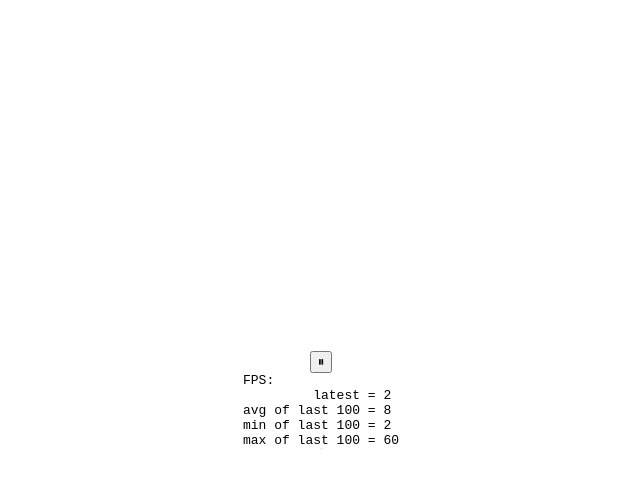
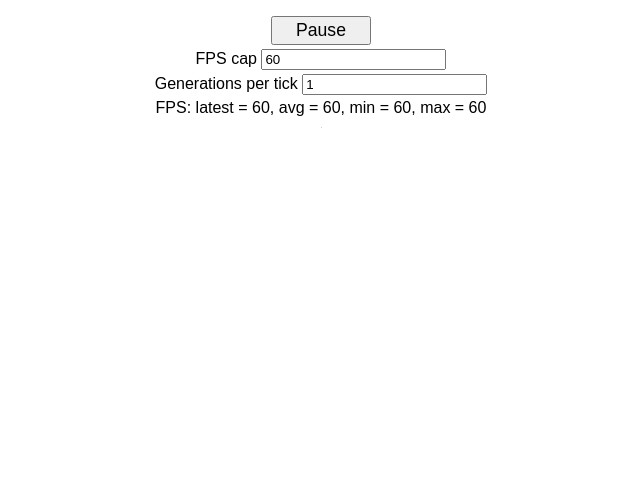
Before and after one commit to vladmyr/rust-wasm-game-of-life, a website built with webpack: page www/index.html in a window 1280 px wide. Shown: the whole page, without its empty margins (319-959 px from the left). Built offline with nearby package versions, Linux system fonts and the light colour scheme; what rust-wasm-game-of-life would draw is missing.

Commit message:
rs, js -- preparing for demo

```diff
--- a/www/index.html
+++ b/www/index.html
@@ -2,31 +2,60 @@
 <html>
   <head>
     <meta charset="utf-8">
-    <title>Hello wasm-pack!</title>
+    <title>Conway's Game of Life</title>
     <style>
       body {
-        position: absolute;
-        top: 0;
-        left: 0;
-        width: 100%;
-        height: 100%;
-        display: flex;
-        flex-direction: column;
-        align-items: center;
-        justify-content: center;
-        margin: 0;
+        margin: 2px;
+        font-family: sans-serif;
       }
 
-      #fps {
-        white-space: pre;
-        font-family: monospace;
+      /* * {
+        margin: 4px 0 0;
+      } */
+
+      .play-pause {
+        padding: 2px;
+        min-width: 100px;
+        font-size: 1.1em;
+      }
+
+      .canvas {
+        display: flex;
+        align-items: center;
+        flex-direction: column;
+      }
+
+      .controls {
+        padding: 10px;
+        text-align: center;
+      }
+
+      .input-group {
+        margin-top: 4px;
       }
     </style>
   </head>
   <body>
-    <button id="play-pause"></button>
-    <div id="fps"></div>
-    <canvas id="game-of-life-canvas"></canvas>
+    <div class="controls">
+      <div class="input-group">
+        <button class="play-pause" id="id_play_pause">
+          Pause
+        </button>
+      </div>
+
+      <div class="input-group">
+        FPS cap <input id="id_fps_cap" type="number" class="input" value="60" maxlength="2" size="2" />
+      </div>
+      <div class="input-group">
+        Generations per tick <input id="id_gen_multiplier" type="number" class="input" value="1" maxlength="2" size="2" />
+      </div>
+      <div class="input-group">
+        <span class="fps-monitor__report" id="id_fps_report"></span>
+      </div>
+    </div>
+    <div class="canvas">
+        <canvas id="id_canvas"></canvas>
+    </div>
     <script src="./bootstrap.js"></script>
   </body>
 </html>
--- a/www/index.js
+++ b/www/index.js
@@ -1,7 +1,7 @@
 import { Universe, Cell, UniversePreset } from "rust-wasm-game-of-life";
 import { memory } from "rust-wasm-game-of-life/rust_wasm_game_of_life_bg";
 
-const CELL_SIZE = 12;
+const CELL_SIZE = 10;
 const GRID_COLOR = "#cccccc";
 const DEAD_COLOR = "#ffffff";
 const ALIVE_COLOR = "#000000";
@@ -10,10 +10,38 @@ const universe = Universe.new(UniversePreset.Demo);
 const width = universe.width();
 const height = universe.height();
 
+let fps = parseInt(localStorage.getItem("fps")) || 60;
+let genMultiplier = parseInt(localStorage.getItem("genMultiplier")) || 1;
+
+const elFpsCap = document.getElementById("id_fps_cap");
+elFpsCap.setAttribute("value", fps);
+elFpsCap.addEventListener("input", event => {
+  const parsed = parseInt(event.target.value);
+
+  if (!Number.isNaN(parsed) && parsed > 0 && parsed < 61) {
+    fps = parsed;
+    localStorage.setItem("fps", fps);
+  } else {
+    elFpsCap.setAttribute("value", fps);
+  }
+})
+
+const elGenMultiplier = document.getElementById("id_gen_multiplier");
+elGenMultiplier.setAttribute("value", genMultiplier);
+elGenMultiplier.addEventListener("input", event => {
+  const parsed = parseInt(event.target.value);
+
+  if (!Number.isNaN(parsed) && parsed > 0 && parsed < 61) {
+    genMultiplier = parsed;
+    localStorage.setItem("genMultiplier", genMultiplier);
+  } else {
+    elGenMultiplier.setAttribute("value", genMultiplier);
+  }
+})
+
 let animationId = undefined;
-let fps = 2;
 
-const canvas = document.getElementById("game-of-life-canvas");
+const canvas = document.getElementById("id_canvas");
 canvas.height = (CELL_SIZE + 1) * height + 1;
 canvas.width = (CELL_SIZE + 1) * width + 1;
 
@@ -42,17 +70,17 @@ const isPaused = () => {
 }
 
 const play = () => {
-  playPauseButton.textContent = "⏸";
-  animationId = requestAnimationFrame(frameRate(renderLoop, fps));
+  playPauseButton.textContent = "Pause";
+  animationId = requestAnimationFrame(frameRate(renderLoop));
 }
 
 const pause = () => {
-  playPauseButton.textContent = "▶";
+  playPauseButton.textContent = "Play";
   cancelAnimationFrame(animationId);
   animationId = undefined;
 }
 
-const playPauseButton = document.getElementById("play-pause");
+const playPauseButton = document.getElementById("id_play_pause");
 playPauseButton.addEventListener("click", event => {
   if (isPaused()) {
     play();
@@ -108,7 +136,7 @@ const drawCells = () => {
 
 const fpsMonitor = new class {
   constructor() {
-    this.fps = document.getElementById("fps");
+    this.fps = document.getElementById("id_fps_report");
     this.frames = [];
     this.latestFrameTimeStamp = performance.now();
   }
@@ -136,17 +164,14 @@ const fpsMonitor = new class {
 
     let mean = sum / this.frames.length;
 
-    this.fps.textContent = `
-FPS:
-         latest = ${Math.round(fps)}
-avg of last 100 = ${Math.round(mean)}
-min of last 100 = ${Math.round(min)}
-max of last 100 = ${Math.round(max)}
-    `.trim();
+    this.fps.textContent = `FPS: latest = ${Math.round(fps)}, \
+      avg = ${Math.round(mean)}, \
+      min = ${Math.round(min)}, \
+      max = ${Math.round(max)}`;
   }
 }
 
-const frameRate = (cb, fps, timestampMark = 0) => {
+const frameRate = (cb, timestampMark = 0) => {
   const timestampDelta = Math.floor(1000 / fps);
 
   return (timestamp) => {
@@ -157,13 +182,16 @@ const frameRate = (cb, fps, timestampMark = 0) => {
       newTimestampMark = timestamp + timestampDelta;
     }
 
-    animationId = requestAnimationFrame(frameRate(cb, fps, newTimestampMark));
+    animationId = requestAnimationFrame(frameRate(cb, newTimestampMark));
   }
 }
 
 const renderLoop = () => {
   fpsMonitor.render();
-  universe.tick();
+
+  for (let i = 0; i < genMultiplier; i++) {
+    universe.tick();
+  }
 
   drawGrid();
   drawCells();
```
Also changed, not shown: Cargo.toml (+7 -1 lines), 1 other file.
